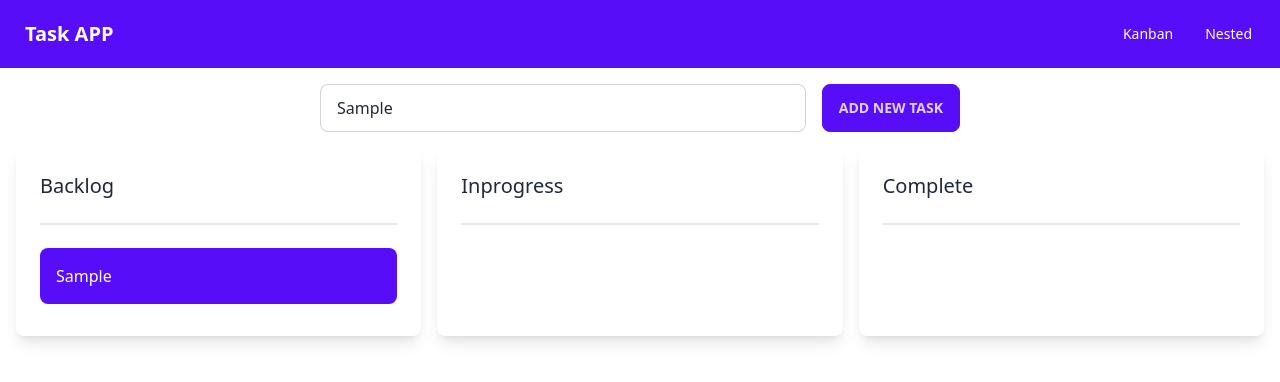
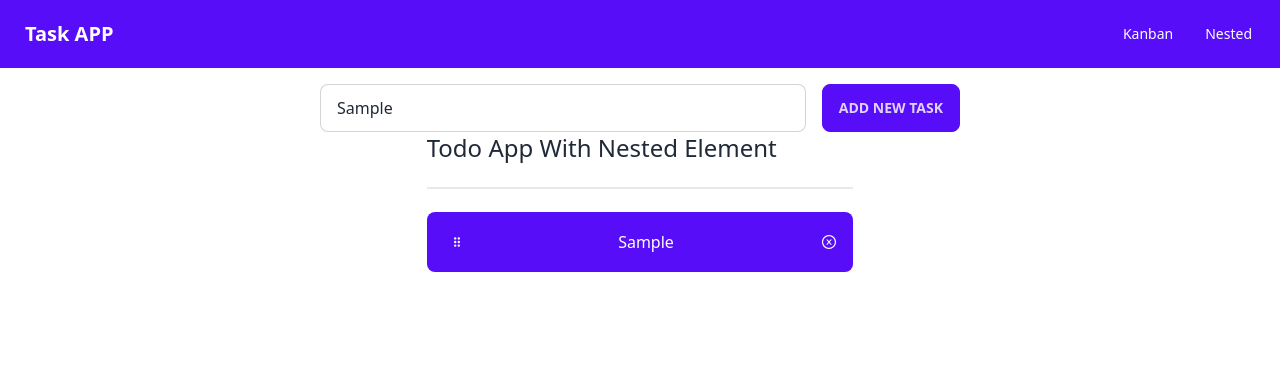
Before and after one commit to emranweb/redux-drag-todo, a React (Create React App) app: page / in a window 1280 px wide. Both pictures are taken after typing "Sample" into the empty fields and a click on the button "ADD NEW TASK". Shown: the top 382 px of the page. Built offline with nearby package versions, Linux system fonts and the light colour scheme.

Commit message:
child drag issue

```diff
--- a/src/App.tsx
+++ b/src/App.tsx
@@ -2,15 +2,17 @@ import React from 'react';
 
 import Navbar from './components/Navbar';
 import KanbanTodos from './kanban-todo/KanbanTodos';
-// import DNDChildren from './dnd-child/DNDChildren';
+import DNDChildren from './dnd-child/DNDChildren';
+import Header from './components/Header';
 
 function App() {
     return (
         <div className="App">
             <div className="font-sans">
                 <Navbar />
-                <KanbanTodos />
-                {/* <DNDChildren /> */}
+                <Header />
+                {/* <KanbanTodos /> */}
+                <DNDChildren />
             </div>
         </div>
     );
--- a/src/components/BacklogTodo.tsx
+++ /dev/null
@@ -1,20 +0,0 @@
-import { useSortable } from '@dnd-kit/sortable';
-import React from 'react';
-
-const BacklogTodo = ({ children }: { children: React.ReactNode }) => {
-    const { setNodeRef } = useSortable({
-        id: 'backlog',
-    });
-    return (
-        <div
-            className="w-full max-w-3xl shadow-lg rounded-lg p-6 bg-white"
-            ref={setNodeRef}
-        >
-            <h4>Backlog</h4>
-            <div className="divider"></div>
-            {children}
-        </div>
-    );
-};
-
-export default BacklogTodo;
--- a/src/components/CompletedTodo.tsx
+++ /dev/null
@@ -1,20 +0,0 @@
-import { useSortable } from '@dnd-kit/sortable';
-import React from 'react';
-
-const CompletedTodo = ({ children }: { children: React.ReactNode }) => {
-    const { setNodeRef } = useSortable({
-        id: 'completed',
-    });
-    return (
-        <div
-            className="w-full max-w-3xl shadow-lg rounded-lg p-6 bg-white"
-            ref={setNodeRef}
-        >
-            <h4>Completed</h4>
-            <div className="divider"></div>
-            {children}
-        </div>
-    );
-};
-
-export default CompletedTodo;
--- a/src/components/Header.tsx
+++ b/src/components/Header.tsx
@@ -58,7 +58,6 @@ const Header = () => {
                     status: todoStatus.backlog,
                     parent: null,
                     depth: 0,
-                    date: new Date(),
                     collapsed: false,
                     collapsedItem: false,
                 })
--- a/src/components/InProgressTodo.tsx
+++ /dev/null
@@ -1,20 +0,0 @@
-import { useSortable } from '@dnd-kit/sortable';
-import React from 'react';
-
-const InProgressTodo = ({ children }: { children: React.ReactNode }) => {
-    const { setNodeRef } = useSortable({
-        id: 'inprogress',
-    });
-    return (
-        <div
-            className="w-full max-w-3xl shadow-lg rounded-lg p-6 bg-white"
-            ref={setNodeRef}
-        >
-            <h4>In Progess</h4>
-            <div className="divider"></div>
-            {children}
-        </div>
-    );
-};
-
-export default InProgressTodo;
--- a/src/components/TodoItem.tsx
+++ /dev/null
@@ -1,61 +0,0 @@
-import React from 'react';
-import { Todo } from '../types/index';
-// import {
-//     removeFromTodos,
-//     todoMarkCompleted,
-//     updateTodo,
-// } from '../features/todos/todoSlice';
-// import { useAppDispatch } from '../hooks/app';
-import { useSortable } from '@dnd-kit/sortable';
-import { CSS } from '@dnd-kit/utilities';
-interface TodoItemProps {
-    todo: Todo;
-}
-
-const TodoItem: React.FC<TodoItemProps> = ({ todo }) => {
-    const { id, title, completed, status } = todo;
-    const { setNodeRef, attributes, listeners, transform, transition } =
-        useSortable({
-            id: id,
-        });
-
-    // const dispatch = useAppDispatch();
-
-    // handle todo completed and imcomplete
-    // const handleChange = (id: number) => {
-    //     dispatch(todoMarkCompleted(id));
-    // };
-
-    //handle cancle task
-    // const handleRemove = (id: number) => {
-    //     dispatch(removeFromTodos(id));
-    // };
-
-    // const handleUpdate = (id: number): void => {
-    //     dispatch(updateTodo({ id: id }));
-    //     console.log('hi');
-    // };
-
-    const style = { transform: CSS.Transform.toString(transform), transition };
-
-    return (
-        <div
-            ref={setNodeRef}
-            {...listeners}
-            {...attributes}
-            style={style}
-            className={`flex justify-start items-center p-4 text-white  space-x-4 border-b border-gray-400/20 last:border-0  rounded-lg mb-2 ${
-                status === 'complete' ? 'bg-success' : ''
-            } ${status === 'inprogress' ? 'bg-warning' : ''} ${
-                status === 'backlog' ? 'bg-primary' : ''
-            } `}
-        >
-            <div className={`select-none flex flex-1`}>
-                {title}
-                <div className="w-3 h-3 mt-[6px] mx-4"></div>
-            </div>
-        </div>
-    );
-};
-
-export default TodoItem;
--- a/src/components/TodoList.tsx
+++ /dev/null
@@ -1,20 +0,0 @@
-import React from 'react';
-import TodoItem from './TodoItem';
-import { Todo } from '../types';
-// import { useAppSelector } from '../hooks/app';
-
-// import { useSelector } from 'react-redux';
-// import { fetchData } from '../redux/thunk/todoFetch';
-// import { fetchPost } from '../redux/rtk-todo/rtk-fetch';
-
-const TodoList = ({ todos }: { todos: Todo[] }) => {
-    return (
-        <div className="mt-6 text-gray-700 text-sm h-32">
-            {todos.map(item => (
-                <TodoItem key={item.id} todo={item} />
-            ))}
-        </div>
-    );
-};
-
-export default TodoList;
--- a/src/dnd-child/ChildrenItem.tsx
+++ b/src/dnd-child/ChildrenItem.tsx
@@ -43,7 +43,7 @@ const ChildrenItem = ({
     const marginLeft = depth && indentWidth ? indentWidth * depth : 0;
     return (
         <div
-            className={`bg-primary text-white flex p-4  items-center w-1/2 mx-auto my-2 rounded-lg relative transition-all ${
+            className={`bg-primary  text-white flex p-4  items-center w-full  my-2 rounded-lg relative transition-all ${
                 isDragging ? 'opacity-5' : 'opacity-100'
             } ${collapsedItem ? 'hidden' : 'block'}  ${
                 marginLeft ? 'left-[40px]' : ''
--- a/src/dnd-child/DNDChildren.tsx
+++ b/src/dnd-child/DNDChildren.tsx
@@ -12,41 +12,6 @@ import { createPortal } from 'react-dom';
 import { useAppDispatch, useAppSelector } from '../hooks/app';
 import ChildrenItem from './ChildrenItem';
 import { updateAllTodos } from '../features/todos/todoSlice';
-
-// const initialItems: ChildItems = [
-//     {
-//         id: uuidv4(),
-//         title: 'Home',
-//         depth: 0,
-//         parent: null,
-//         collapsed: false,
-//         collapsedItem: false,
-//     },
-//     {
-//         id: uuidv4(),
-//         title: 'About',
-//         depth: 0,
-//         parent: null,
-//         collapsed: false,
-//         collapsedItem: false,
-//     },
-//     {
-//         id: uuidv4(),
-//         title: 'Contact',
-//         depth: 0,
-//         parent: null,
-//         collapsed: false,
-//         collapsedItem: false,
-//     },
-//     {
-//         id: uuidv4(),
-//         title: 'Shop',
-//         depth: 0,
-//         parent: null,
-//         collapsed: false,
-//         collapsedItem: false,
-//     },
-// ];
 
 const DNDChildren = () => {
     const allTodos = useAppSelector(state => state.todos);
@@ -63,7 +28,7 @@ const DNDChildren = () => {
 
     function handleCollapse(id: string): void {
         // remove the item from the array
-        const newCollapsedItem = allTodos.map(item => {
+        const newCollapsedItems = allTodos.map(item => {
             if (item.parent === id) {
                 return {
                     ...item,
@@ -74,7 +39,7 @@ const DNDChildren = () => {
             }
         });
 
-        newCollapsedItem;
+        dispatch(updateAllTodos(newCollapsedItems));
     }
 
     // remove from list
@@ -129,6 +94,7 @@ const DNDChildren = () => {
         );
         const overItemIndex = allTodos.findIndex(item => item.id === overId);
         const previousItem = allTodos[activeItemIndex - 1];
+        const nextItem = allTodos[activeItemIndex + 1];
 
         // calculate parent id
         const parentId = () => {
@@ -161,10 +127,13 @@ const DNDChildren = () => {
             if (item.id === parentItem.parent) {
                 return {
                     ...item,
-                    collapsed: true,
+                    collapsed: !item.collapsed,
                 };
             } else {
-                return item;
+                return {
+                    ...item,
+                    collapsed: false,
+                };
             }
         });
 
@@ -179,8 +148,15 @@ const DNDChildren = () => {
         dispatch(updateAllTodos(newItemsArray));
     };
 
+    // console.log('all todos', allTodos);
+    // console.log('Active', activeId);
+
     return (
-        <>
+        <div className="w-1/3 mx-auto">
+            <h4 className="text-2xl font-medium">
+                Todo App With Nested Element
+            </h4>
+            <div className="divider"></div>
             <DndContext
                 onDragStart={handleDragStart}
                 onDragMove={handleDragMove}
@@ -228,7 +204,7 @@ const DNDChildren = () => {
                     )}
                 </SortableContext>
             </DndContext>
-        </>
+        </div>
     );
 };
 
--- a/src/kanban-todo/KanbanTodoItem.tsx
+++ b/src/kanban-todo/KanbanTodoItem.tsx
@@ -2,13 +2,13 @@ import React from 'react';
 
 import { useSortable } from '@dnd-kit/sortable';
 import { CSS } from '@dnd-kit/utilities';
-import { Todo } from '../types/index';
+import { Todo, todoStatus } from '../types/index';
 interface TodoItemProps {
     todo: Todo;
 }
 
 const KanbanTodoItem: React.FC<TodoItemProps> = ({ todo }) => {
-    const { id, title, completed, status } = todo;
+    const { id, title, status } = todo;
     const { setNodeRef, attributes, listeners, transform, transition } =
         useSortable({
             id: id,
@@ -23,15 +23,12 @@ const KanbanTodoItem: React.FC<TodoItemProps> = ({ todo }) => {
             {...attributes}
             style={style}
             className={`flex justify-start items-center p-4 text-white  space-x-4 border-b border-gray-400/20 last:border-0  rounded-lg mb-2 ${
-                status === 'complete' ? 'bg-success' : ''
-            } ${status === 'inprogress' ? 'bg-warning' : ''} ${
-                status === 'backlog' ? 'bg-primary' : ''
+                status === todoStatus.complete ? 'bg-success' : ''
+            } ${status === todoStatus.inprogress ? 'bg-warning' : ''} ${
+                status === todoStatus.backlog ? 'bg-primary' : ''
             } `}
         >
-            <div className={`select-none flex flex-1`}>
-                {title}
-                <div className="w-3 h-3 mt-[6px] mx-4"></div>
-            </div>
+            <div className={`select-none flex flex-1`}>{title}</div>
         </div>
     );
 };
--- a/src/kanban-todo/KanbanTodos.tsx
+++ b/src/kanban-todo/KanbanTodos.tsx
@@ -12,11 +12,10 @@ import {
     todoMarkCompleted,
     todoMarkInProgess,
 } from '../features/todos/todoSlice';
-import Header from '../components/Header';
-import TodoItem from '../components/TodoItem';
 import { createPortal } from 'react-dom';
 import KanbanTodoList from './KanbanTodoList';
 import { todoStatus } from '../types';
+import KanbanTodoItem from './KanbanTodoItem';
 
 const KanbanTodos = () => {
     const allTodos = useAppSelector(state => state.todos);
@@ -62,8 +61,6 @@ const KanbanTodos = () => {
                     setActiveId(active.id);
                 }}
             >
-                <Header />
-
                 <div className="flex gap-4 m-4">
                     {todoContainerTitle.map(item => {
                         return (
@@ -77,7 +74,7 @@ const KanbanTodos = () => {
                                     {allTodos
                                         .filter(a => a.status === item)
                                         .map(item => (
-                                            <TodoItem
+                                            <KanbanTodoItem
                                                 key={item.id}
                                                 todo={item}
                                             />
@@ -90,7 +87,7 @@ const KanbanTodos = () => {
                 {createPortal(
                     <DragOverlay>
                         {activeId ? (
-                            <TodoItem
+                            <KanbanTodoItem
                                 todo={
                                     allTodos.filter(
                                         item => item.id === activeId
```
